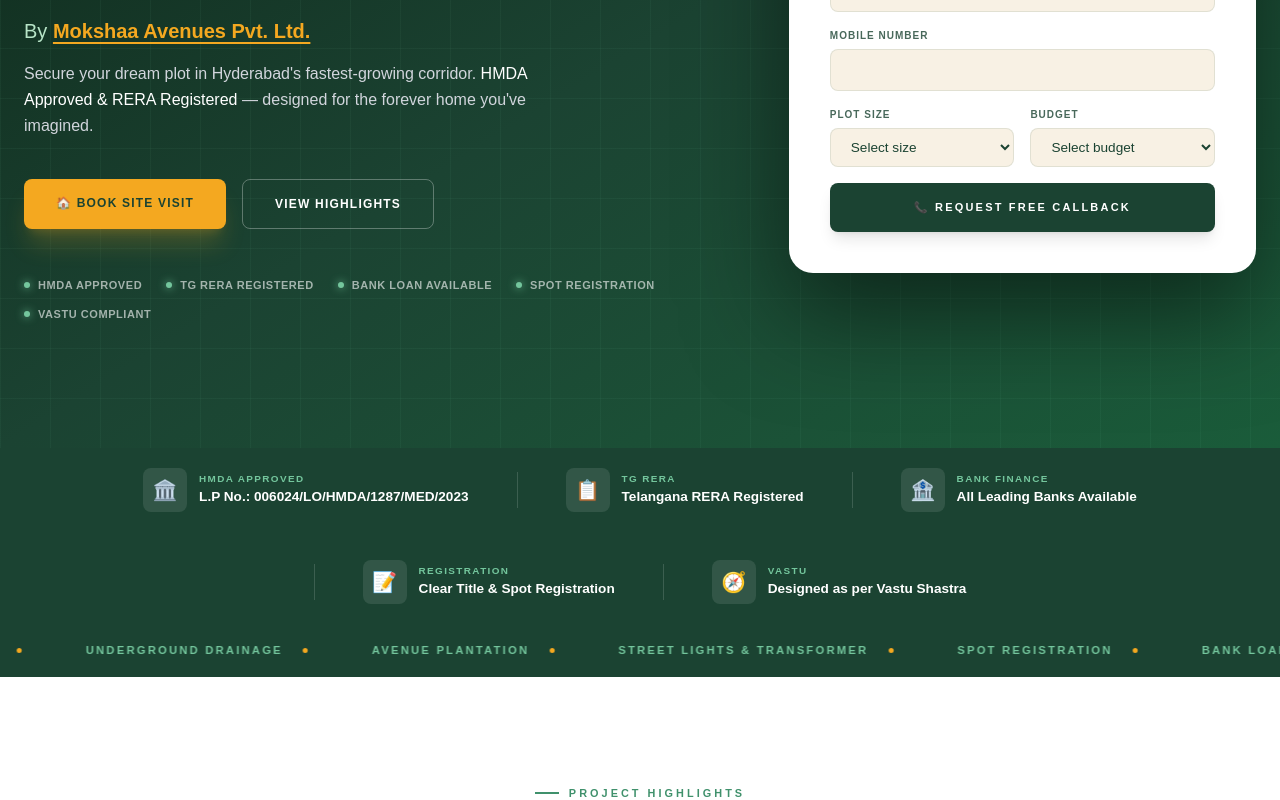
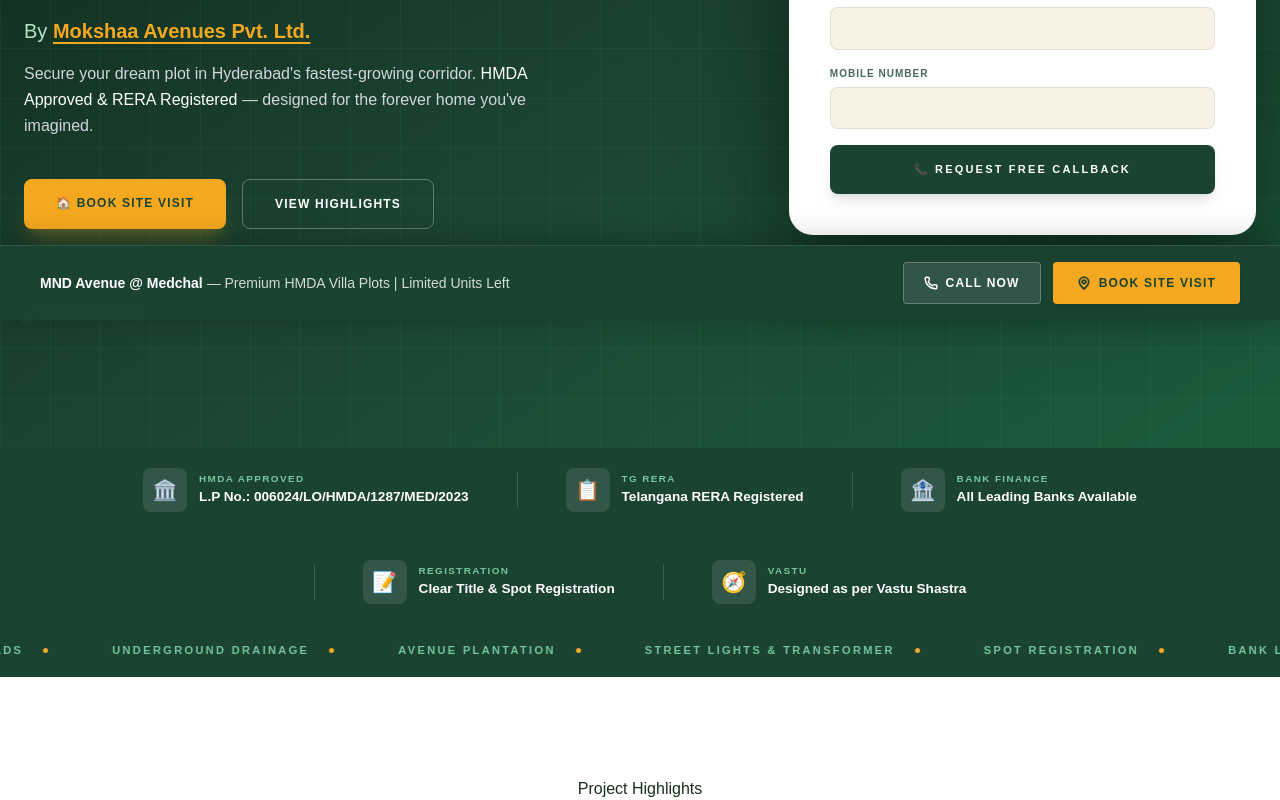
Before and after one commit to Amarnath43/MokshaaAvenues, a Next.js app: page / in a window 1280 px wide. Shown: the part 480-1280 px from the top of the page. Built offline with nearby package versions, Linux system fonts and the light colour scheme.

Commit message:
optimized the app

```diff
--- /dev/null
+++ b/app/book-visit/page.jsx
@@ -0,0 +1,10 @@
+import ContactSection from "../components/ContactSection"
+const page = () => {
+  return (
+    <div>
+       <ContactSection/>
+    </div>
+  )
+}
+
+export default page
--- /dev/null
+++ b/app/components/FloatBar.jsx
@@ -0,0 +1,40 @@
+'use client'
+
+import { COMPANY } from '../lib/data'
+import Link from 'next/link'
+import { Phone, MapPin } from 'lucide-react'
+
+export default function FloatBar() {
+  return (
+    <div className="fixed bottom-0 left-0 right-0 z-50 flex flex-col md:flex-row items-center justify-between gap-3 px-5 md:px-10 py-3 md:py-4 bg-[#1B4332]/95 backdrop-blur-md border-t border-white/10 shadow-[0_-4px_30px_rgba(0,0,0,0.25)]">
+
+      {/* TEXT: Highlights project name and HMDA status */}
+      <p className="text-xs md:text-sm text-white/80 text-center md:text-left">
+        <span className="text-white font-bold">MND Avenue @ Medchal</span> —
+        Premium HMDA Villa Plots | Limited Units Left
+      </p>
+
+      {/* BUTTONS: High-contrast CTA for mobile and desktop */}
+      <div className="flex gap-2 md:gap-3 flex-wrap justify-center">
+
+        {/* SECONDARY CALL CTA */}
+        <Link
+          href={`tel:${COMPANY.phone}`}
+          className="inline-flex items-center gap-2 bg-white/10 hover:bg-white/20 border border-white/25 text-white px-5 py-3 text-[10px] md:text-xs font-bold tracking-widest uppercase rounded transition-colors duration-200"
+        >
+          <Phone size={14} strokeWidth={2.5} />
+          Call Now
+        </Link>
+
+        {/* PRIMARY ACTION CTA */}
+        <Link
+          href="#contact"
+          className="inline-flex items-center gap-2 bg-[#F4A820] hover:bg-[#e59a1c] text-[#1B4332] px-6 py-3 text-[10px] md:text-xs font-black tracking-widest uppercase rounded shadow-sm transition-transform active:scale-95"
+        >
+          <MapPin size={14} strokeWidth={3} />
+          Book Site Visit
+        </Link>
+      </div>
+    </div>
+  )
+}
--- a/app/components/Hero.jsx
+++ b/app/components/Hero.jsx
@@ -44,8 +44,6 @@
   const [formData, setFormData] = useState({
     name: "",
     mobile: "",
-    plotSize: "Not Specified",
-    budget: "Not Specified",
   });
 
   const handleCallbackSubmit = (e) => {
@@ -54,11 +52,10 @@
     const companyPhone = "917780579811";
 
     const message =
-      `*Hero Form Callback Request*%0A%0A` +
+      `*Callback Request*%0A%0A` +
       `*Name:* ${formData.name}%0A` +
       `*Mobile:* ${formData.mobile}%0A` +
-      `*Plot Size:* ${formData.plotSize}%0A` +
-      `*Budget:* ${formData.budget}`;
+
 
     window.open(`https://wa.me/${companyPhone}?text=${message}`, "_blank");
   };
@@ -184,35 +181,7 @@
               />
             </Field>
 
-            <div className="grid grid-cols-2 gap-4">
-              <Field label="Plot Size">
-                <select
-                  className={heroInputClasses}
-                  onChange={(e) =>
-                    setFormData({ ...formData, plotSize: e.target.value })
-                  }
-                >
-                  <option>Select size</option>
-                  <option>150 sq.yd</option>
-                  <option>200 sq.yd</option>
-                  <option>250 sq.yd +</option>
-                </select>
-              </Field>
 
-              <Field label="Budget">
-                <select
-                  className={heroInputClasses}
-                  onChange={(e) =>
-                    setFormData({ ...formData, budget: e.target.value })
-                  }
-                >
-                  <option>Select budget</option>
-                  <option>₹30L – ₹50L</option>
-                  <option>₹50L – ₹80L</option>
-                  <option>₹80L+</option>
-                </select>
-              </Field>
-            </div>
 
             <motion.button
               whileTap={{ scale: 0.96 }}
--- a/app/components/NavBar.jsx
+++ b/app/components/NavBar.jsx
@@ -5,16 +5,18 @@
 import logo from "../assets/logo.png";
 import { Menu, X } from "lucide-react";
 import { motion, AnimatePresence } from "framer-motion";
+import Link from "next/link";
 
 export default function Navbar() {
   const [isOpen, setIsOpen] = useState(false);
   const [scrolled, setScrolled] = useState(false);
 
   const navLinks = [
-    { name: "Highlights", href: "#highlights" },
-    { name: "Location", href: "#location" },
-    { name: "Features", href: "#features" },
-    { name: "Contact", href: "#contact" },
+    {name:"Home", href:"/"},
+    { name: "Highlights", href: "/#highlights" },
+    { name: "Location", href: "/#location" },
+    { name: "Features", href: "/#features" },
+
   ];
 
   useEffect(() => {
@@ -69,12 +71,12 @@
         <ul className="hidden lg:flex gap-8 text-[11px] uppercase tracking-widest text-gray-500 font-bold">
           {navLinks.map((link) => (
             <li key={link.name}>
-              <a
+              <Link
                 href={link.href}
                 className="hover:text-[#1B4332] transition-colors duration-200"
               >
                 {link.name}
-              </a>
+              </Link>
             </li>
           ))}
         </ul>
@@ -85,7 +87,7 @@
             initial="hidden"
             whileHover={{ scale: 1.05 }}
             whileTap={{ scale: 0.96 }}
-            href="#contact"
+            href="/book-visit"
             className="hidden sm:block bg-[#F4A820] text-[#1B4332] px-5 py-2.5 text-[11px] font-black uppercase tracking-widest rounded-md"
           >
             Book Visit
--- a/app/components/PricingCTA.jsx
+++ b/app/components/PricingCTA.jsx
@@ -2,6 +2,7 @@
 
 import { motion } from "framer-motion";
 import { COMPANY } from "../lib/data";
+import { Phone, CalendarCheck } from 'lucide-react';
 
 // 🔥 Variants
 const container = {
@@ -121,18 +122,20 @@
     href={`tel:${COMPANY.phone}`}
     whileHover={{ scale: 1.07 }}
     whileTap={{ scale: 0.95 }}
-            className="btn-saffron"
+    className="inline-flex items-center gap-2.5 bg-[#F4A820] text-[#1B4332] px-8 py-4 rounded-lg font-bold uppercase tracking-widest text-xs shadow-xl shadow-[#F4A820]/20"
   >
-            📞 Call for Best Price
+    <Phone size={16} strokeWidth={2.5} />
+    Call Now
   </motion.a>
 
   <motion.a
     href="#contact"
     whileHover={{ scale: 1.05 }}
     whileTap={{ scale: 0.95 }}
-            className="btn-forest-outline"
+    className="inline-flex items-center gap-2.5 bg-[#F4A820] text-[#1B4332] px-8 py-4 rounded-lg font-bold uppercase tracking-widest text-xs shadow-xl shadow-[#F4A820]/20"
   >
-            📋 Enquire Now
+    <CalendarCheck size={16} strokeWidth={2.5} />
+    Enquire Now
   </motion.a>
 </motion.div>
       </motion.div>
--- a/app/globals.css
+++ b/app/globals.css
@@ -30,141 +30,3 @@
   color: var(--text);
   overflow-x: hidden;
 }
-
-/* ── Reveal animation ── */
-.reveal {
-  opacity: 0;
-  transform: translateY(24px);
-  transition: opacity 0.7s cubic-bezier(0.22, 1, 0.36, 1),
-              transform 0.7s cubic-bezier(0.22, 1, 0.36, 1);
-}
-.reveal.visible {
-  opacity: 1;
-  transform: translateY(0);
-}
-
-/* ── Marquee ── */
-@keyframes marquee {
-  from { transform: translateX(0); }
-  to   { transform: translateX(-50%); }
-}
-.marquee-track {
-  display: flex;
-  animation: marquee 20s linear infinite;
-  white-space: nowrap;
-}
-
-/* ── Hero bg zoom ── */
-@keyframes zoomBg {
-  from { transform: scale(1); }
-  to   { transform: scale(1.08); }
-}
-.hero-bg-zoom {
-  animation: zoomBg 18s ease-in-out infinite alternate;
-}
-
-/* ── Float bar ── */
-@keyframes slideUp {
-  from { transform: translateY(100%); }
-  to   { transform: translateY(0); }
-}
-.float-bar-anim {
-  animation: slideUp 1s 2s both;
-}
-
-/* ── Fade up ── */
-@keyframes fadeUp {
-  from { opacity: 0; transform: translateY(36px); }
-  to   { opacity: 1; transform: translateY(0); }
-}
-.animate-fade-up {
-  animation: fadeUp 0.9s cubic-bezier(0.22, 1, 0.36, 1) both;
-}
-.animate-fade-up-delay {
-  animation: fadeUp 0.9s cubic-bezier(0.22, 1, 0.36, 1) 0.45s both;
-}
-
-/* ── Section label ── */
-.section-label {
-  display: inline-flex;
-  align-items: center;
-  gap: 10px;
-  font-size: 0.68rem;
-  font-weight: 700;
-  letter-spacing: 0.28em;
-  text-transform: uppercase;
-  color: var(--leaf);
-  margin-bottom: 14px;
-}
-.section-label::before {
-  content: '';
-  display: block;
-  width: 24px;
-  height: 2px;
-  background: var(--leaf);
-}
-
-/* ── Buttons ── */
-.btn-saffron {
-  background: var(--saffron);
-  color: white;
-  border: none;
-  padding: 14px 32px;
-  font-size: 0.8rem;
-  font-weight: 700;
-  letter-spacing: 0.12em;
-  text-transform: uppercase;
-  border-radius: 4px;
-  cursor: pointer;
-  transition: background 0.3s, transform 0.2s, box-shadow 0.3s;
-  box-shadow: 0 6px 24px rgba(255, 153, 51, 0.4);
-  font-family: 'Nunito Sans', sans-serif;
-  text-decoration: none;
-  display: inline-block;
-}
-.btn-saffron:hover {
-  background: var(--amber);
-  transform: translateY(-2px);
-}
-
-.btn-outline-white {
-  background: transparent;
-  color: white;
-  border: 1.5px solid rgba(255, 255, 255, 0.35);
-  padding: 14px 32px;
-  font-size: 0.8rem;
-  font-weight: 600;
-  letter-spacing: 0.12em;
-  text-transform: uppercase;
-  border-radius: 4px;
-  cursor: pointer;
-  transition: border-color 0.3s, color 0.3s;
-  font-family: 'Nunito Sans', sans-serif;
-  text-decoration: none;
-  display: inline-block;
-}
-.btn-outline-white:hover {
-  border-color: var(--mint);
-  color: var(--mint);
-}
-
-.btn-forest-outline {
-  background: transparent;
-  color: white;
-  border: 1.5px solid rgba(255, 255, 255, 0.35);
-  padding: 14px 32px;
-  font-size: 0.8rem;
-  font-weight: 700;
-  letter-spacing: 0.12em;
-  text-transform: uppercase;
-  border-radius: 4px;
-  cursor: pointer;
-  transition: border-color 0.3s, color 0.3s;
-  font-family: 'Nunito Sans', sans-serif;
-  text-decoration: none;
-  display: inline-block;
-}
-.btn-forest-outline:hover {
-  border-color: var(--mint);
-  color: var(--mint);
-}
--- a/app/layout.js
+++ b/app/layout.js
@@ -1,5 +1,8 @@
 import { Geist, Geist_Mono } from "next/font/google";
 import "./globals.css";
+import Navbar from "./components/NavBar";
+import Footer from "./components/Footer";
+import TopBar from "./components/TopBar";
 
 const geistSans = Geist({
   variable: "--font-geist-sans",
@@ -12,8 +15,8 @@
 });
 
 export const metadata = {
-  title: "Create Next App",
-  description: "Generated by create next app",
+  title: "MND Avenue | HMDA Approved Plots in Medchal",
+  description: "Premium villa plots at Athvelly, Medchal. HMDA approved layout with 30m Master Plan Road access.",
 };
 
 export default function RootLayout({ children }) {
@@ -22,7 +25,15 @@
       lang="en"
       className={`${geistSans.variable} ${geistMono.variable} h-full antialiased`}
     >
-      <body className="min-h-full flex flex-col">{children}</body>
+      <body
+        className="min-h-full flex flex-col"
+        suppressHydrationWarning={true} // This fixes the browser extension error
+      >
+        <TopBar />
+        <Navbar />
+        {children}
+        <Footer />
+      </body>
     </html>
   );
 }
--- a/app/page.js
+++ b/app/page.js
@@ -1,22 +1,18 @@
 import Hero from "./components/Hero";
-import Navbar from "./components/NavBar";
-import TopBar from "./components/TopBar";
 import LocationSection from "./components/LocationSection";
 import HighlightsSection from "./components/HighlightsSection";
 import FeaturesSection from "./components/FeaturesSection";
 import PricingCTA from "./components/PricingCTA";
 import MarqueeStrip from "./components/MarqueeStrip";
 import ApprovalStrip from "./components/ApprovalStrip";
-import Footer from "./components/Footer";
-import ContactSection from "./components/ContactSection";
 import YoutubeSection from './components/YoutubeSection'
+import FloatBar from "./components/FloatBar";
 
 export default function Home() {
   return (
     <main>
 
-      <TopBar/>
-      <Navbar/>
+
       <Hero/>
       <ApprovalStrip/>
       <MarqueeStrip/>
@@ -25,8 +21,8 @@
       <FeaturesSection/>
       <YoutubeSection/>
       <PricingCTA/>
-      <ContactSection/>
-      <Footer/>
+     <FloatBar/>
+
     </main>
   );
 }
```
Lines whose indentation alone changed are shown as unchanged.
